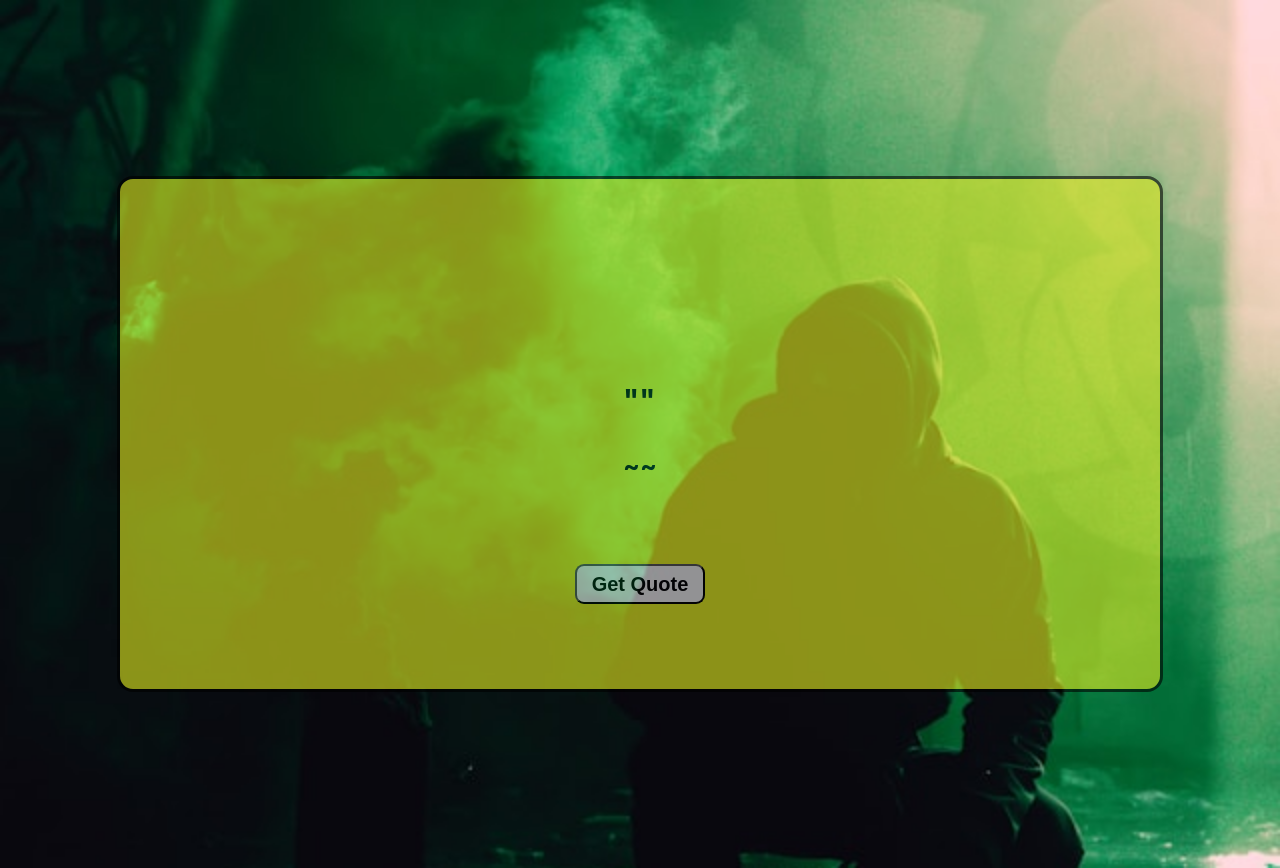
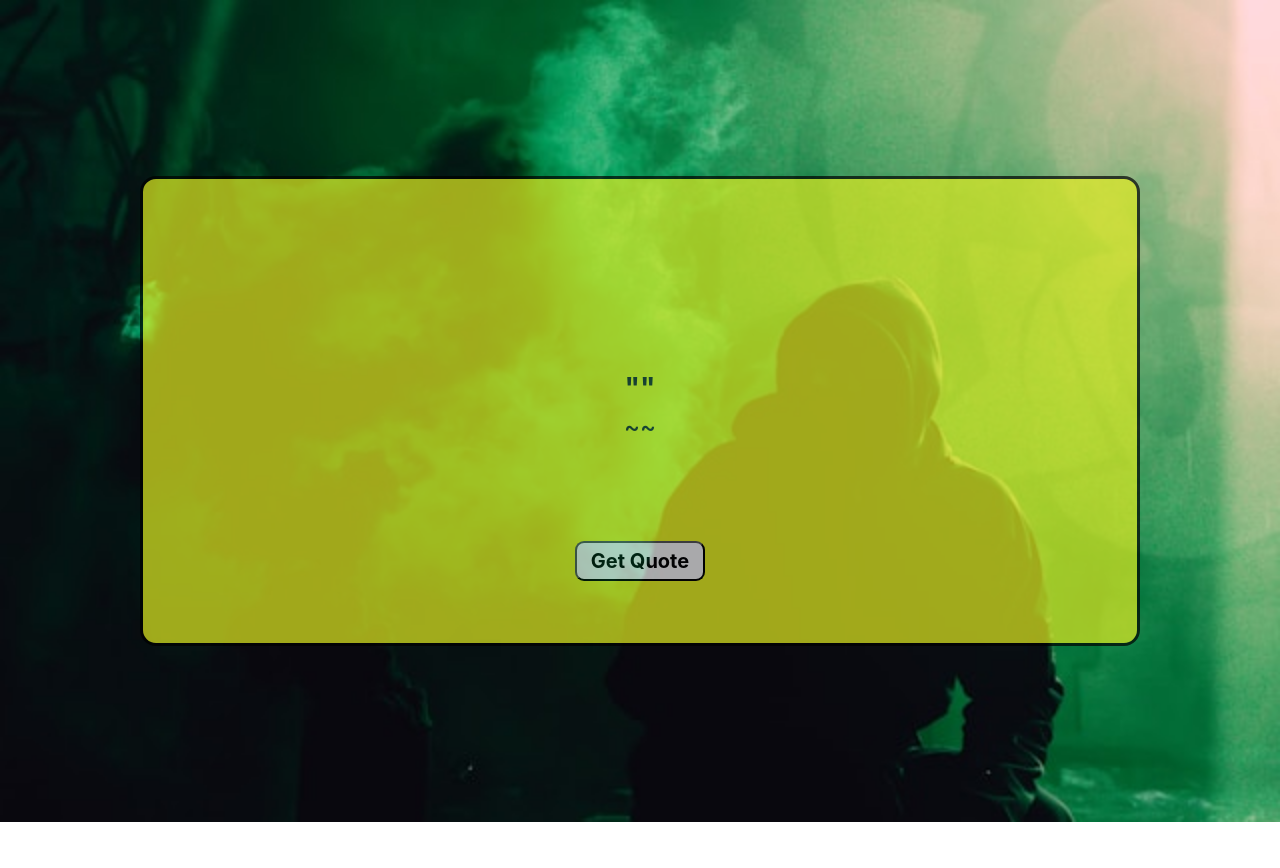
Before and after one commit to ZvonimirZlo/breaking-bad-quote-generator, a React (Create React App) app in the folder quote-generator/: page / in a window 1280 px wide. After the commit the page ends 822 px from the top, so only its background shows below. Built offline with nearby package versions, Linux system fonts and the light colour scheme.

Commit message:
added bootstrap

```diff
--- a/quote-generator/public/index.html
+++ b/quote-generator/public/index.html
@@ -17,6 +17,14 @@
     <link rel="manifest" href="%PUBLIC_URL%/manifest.json" />
 
     <title>Braking Bad Quote Generator</title>
+
+    <link
+      rel="stylesheet"
+      href="https://cdn.jsdelivr.net/npm/bootstrap@5.1.3/dist/css/bootstrap.min.css"
+      integrity="sha384-1BmE4kWBq78iYhFldvKuhfTAU6auU8tT94WrHftjDbrCEXSU1oBoqyl2QvZ6jIW3"
+      crossorigin="anonymous"
+    />
+
   </head>
   <body>
     <div id="root"></div>
--- a/quote-generator/src/App.css
+++ b/quote-generator/src/App.css
@@ -13,7 +13,7 @@
   padding: 20px;
   position: relative;
   background-color: rgb(228, 238, 33);
-  opacity: 0.6;
+  opacity: 0.7;
 }
 
 .App {
@@ -30,12 +30,17 @@ button{
   font-weight: bold;
   border-radius: 9px;
   position: fixed;
+  transition: 0.3s;
+}
+
+button:hover {
+  background-color: #3e8e41;
+  color: rgb(228, 238, 33);
 }
 
 .text {
-  font-size: 25px;
-
-
+  text-align: center;
+  padding: 20px;
 }
 
 body {
--- a/quote-generator/src/App.js
+++ b/quote-generator/src/App.js
@@ -15,7 +15,7 @@ function App() {
     <div className='container'>
       <div className='App'>
          <div className='text'>
-         <h3 className='animate__animated animate__fadeIn'>"{quotes.quote}"</h3>
+         <h3 className='animate__animated animate__fadeIn fw-bold'>"{quotes.quote}"</h3>
          <h4 className='animate__animated animate__fadeIn'>~{quotes.author}~</h4>
          </div>
         </div>
```
